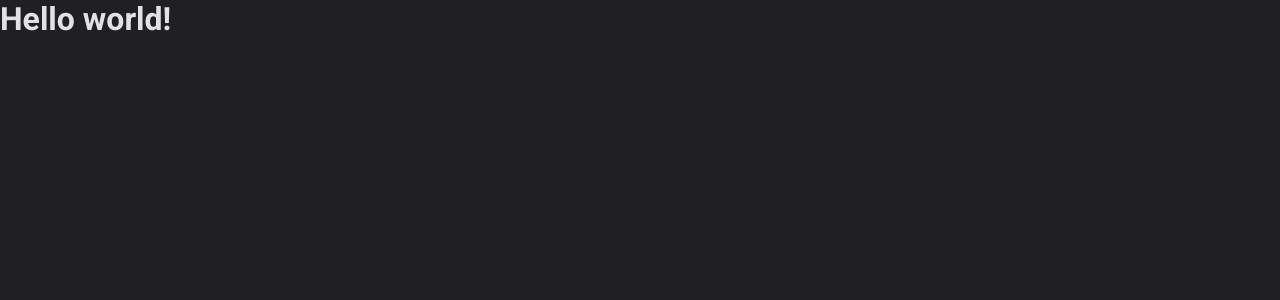
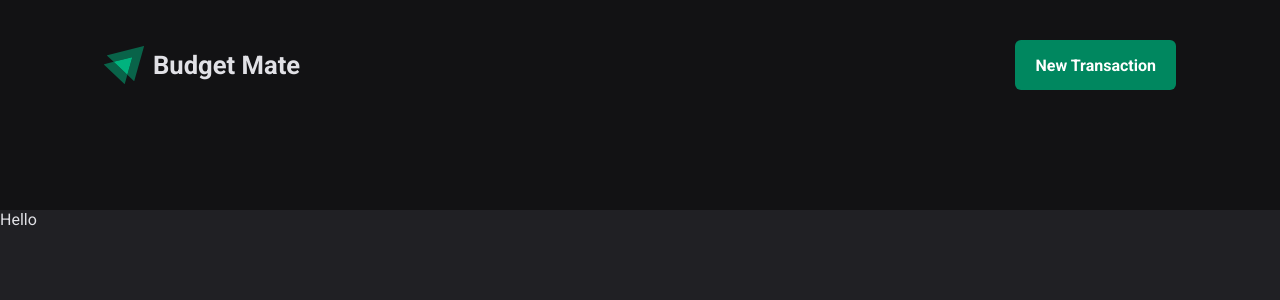
Before and after one commit to gabrielcedran/budget-mate, a React (Vite) app: page / in a window 1280 px wide. Shown: the top 300 px of the page. Built offline with nearby package versions, Linux system fonts and the light colour scheme.

Commit message:
Create header component

```diff
--- a/src/App.tsx
+++ b/src/App.tsx
@@ -1,12 +1,13 @@
 import { ThemeProvider } from "styled-components"
 import { defaultTheme } from "./styles/themes/default"
 import { GlobalStyle } from "./styles/global"
+import { Transactions } from "./pages/Transactions"
 
 
 export function App() {
   return (
     <ThemeProvider theme={defaultTheme}>
-      <h1>Hello world!</h1>
+      <Transactions />
       <GlobalStyle />
     </ThemeProvider>
   )
--- /dev/null
+++ b/src/components/Header/index.tsx
@@ -0,0 +1,14 @@
+import { HeaderContainer, HeaderContent, NewTransactionButton } from "./styles";
+import logo from "../../assets/budget-mate-logo.svg"
+
+export function Header() {
+    return (
+        <HeaderContainer>
+
+            <HeaderContent>
+                <span><img src={logo} alt=""/><strong>Budget Mate</strong></span>
+                <NewTransactionButton>New Transaction</NewTransactionButton>
+            </HeaderContent>
+        </HeaderContainer>
+    )
+}
--- /dev/null
+++ b/src/components/Header/styles.ts
@@ -0,0 +1,44 @@
+import styled from "styled-components";
+
+export const HeaderContainer = styled.header`
+    background: ${props => props.theme["gray-900"]};
+    padding: 2.5rem 0 7.5rem;
+
+`
+
+export const HeaderContent = styled.div`
+    width: 100%;
+    max-width: 1120px;
+    margin: 0 auto;
+    padding: 0 1.5rem;
+
+    display: flex;
+    justify-content: space-between;
+    align-items: center;
+
+    span {
+        display: flex;
+        align-items: center;
+        gap: 0.5rem;
+
+        strong {
+            font-size: 1.6rem;
+        }
+    }
+`
+
+export const NewTransactionButton = styled.button`
+    height: 50px;
+    border: 0;
+    background: ${props => props.theme["green-500"]};
+    color: ${props => props.theme.white};
+    font-weight: bold;
+    padding: 0 1.25rem;
+    border-radius: 6px;
+    cursor: pointer;
+
+    &:hover {
+        background: ${props => props.theme["green-700"]};
+        transition: background-color 0.2s;
+    }
+`
--- /dev/null
+++ b/src/pages/Transactions/index.tsx
@@ -0,0 +1,8 @@
+import { Header } from "../../components/Header";
+
+export function Transactions() {
+    return <div>
+        <Header />
+        Hello
+        </div>
+}
```
Also changed, not shown: src/assets/budget-mate-logo.svg (added), src/pages/Transactions/styles.ts (added).
